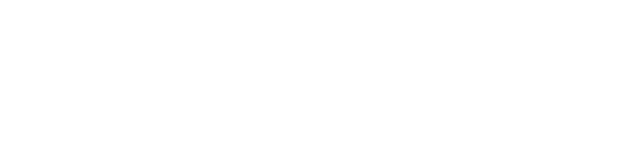
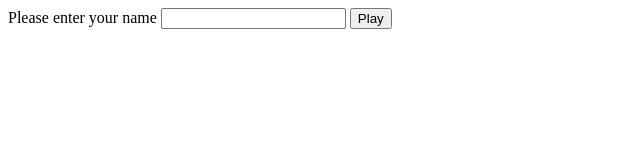
Before and after one commit to GraceOyiza/Shooter_game, a website: page src/index.html in a window 1280 px wide. Shown: the whole page, without its empty margins (0-640 px from the left). Drawn offline with Linux system fonts and the light colour scheme.

Commit message:
Add form tag

```diff
--- a/src/index.html
+++ b/src/index.html
@@ -6,5 +6,13 @@
     <meta name="viewport" content="width=device-width, initial-scale=1.0" />
     <title>Document</title>
   </head>
-  <body></body>
+  <body>
+    <!-- User form -->
+    <form id="playerForm">
+      <label for="playerName">Please enter your name</label>
+      <input type="text" id="playerName" required />
+      <button type="submit">Play</button>
+    </form>
+    <div id="game"></div>
+  </body>
 </html>
```
